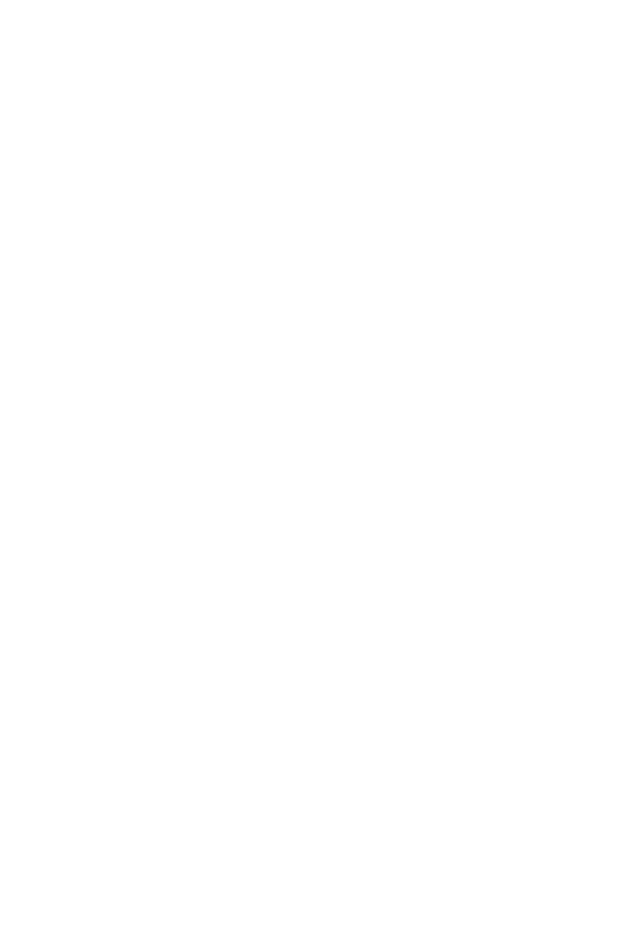
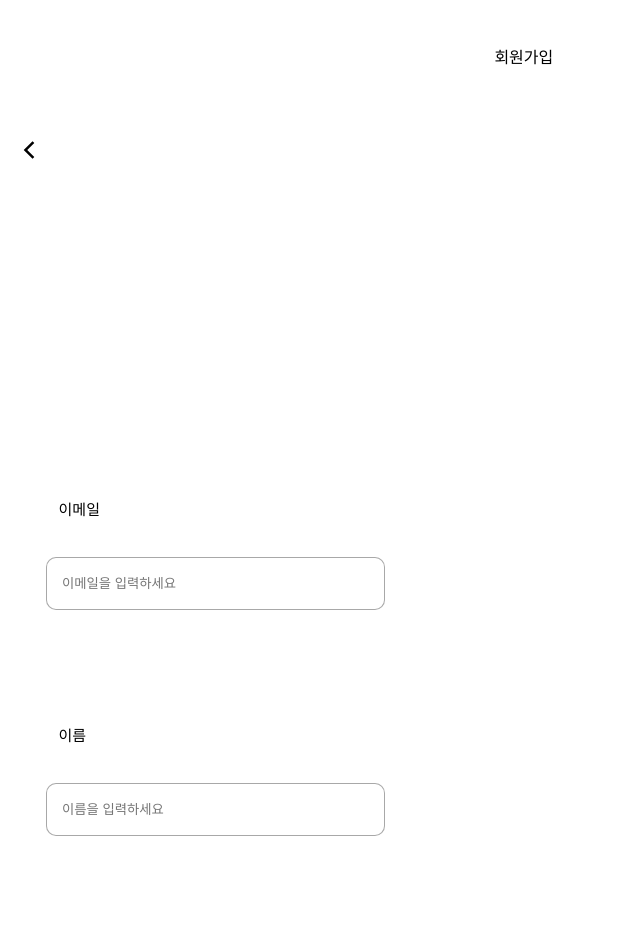
Before and after one commit to fire-irror/collaboo-client, a React (Create React App) app: page /signup in a window 1280 px wide. Before the commit this address had no page. Shown: the top 951 px of the page, without its empty margins (0-640 px from the left). Before the commit the page ends 800 px from the top, so only its background shows below. Built offline with nearby package versions, Linux system fonts and the light colour scheme.

Commit message:
feat: 회원가입 화면

```diff
--- a/package.json
+++ b/package.json
@@ -8,6 +8,7 @@
     "@testing-library/user-event": "^13.5.0",
     "react": "^18.2.0",
     "react-dom": "^18.2.0",
+    "react-icons": "^5.0.1",
     "react-router-dom": "^6.22.3",
     "react-scripts": "5.0.1",
     "web-vitals": "^2.1.4"
--- a/src/App.js
+++ b/src/App.js
@@ -1,6 +1,7 @@
 import { BrowserRouter as Router, Route, Routes} from 'react-router-dom';
 import Signinup from './Signinup/Signinup'
 import Login from './Login/Login';
+import SignUp from './SignUp/SignUp';
 
   function App() {
   return (
@@ -8,6 +9,7 @@
       <Routes>
         <Route path='/' element={<Signinup/>} />
         <Route path='/login' element={<Login/>} />
+        <Route path='/signup' element={<SignUp/>} />
       </Routes>
     </Router>
   );
--- a/src/Login/Login.css
+++ b/src/Login/Login.css
@@ -42,3 +42,8 @@
   font-size: 13px;
   margin-left: 68%;
 }
+input:focus{
+  border-color: #4198FF;
+  outline: none;
+  border-width: 2px;
+}
--- /dev/null
+++ b/src/SignUp/SignUp.css
@@ -0,0 +1,53 @@
+
+
+.backBtn{
+  border: none;
+  margin-top: 10%;
+  background-color: #fff;
+}
+
+.title{
+  position: absolute;
+  top: 3.5%;
+  margin-left: 38%;
+  font-size: 16px;
+}
+.wrapInputContent{
+  margin-top: 20%;
+}
+
+.emailP,
+.nameP,
+.passP,
+.passCheckP{
+  margin-bottom: 0;
+  margin-left: 4%;
+  margin-top: 6%;
+  font-size: 15px;
+}
+
+.emailInput,
+.nameInput,
+.passInput,
+.passCheckInput
+{
+  margin-top: 3%;
+}
+
+.SignUp_Btn{
+  border: none;
+  background-color: #4198FF;
+  color: #fff;
+  width: 340px;
+  height: 45px;
+  border-radius: 7px;
+  margin-left:3%;
+  margin-top: 15%;
+}
+.errorText{
+  margin-top: 0;
+  margin-left: 5%;
+  font-size: 13px;
+  font-weight: 600;
+  color: rgb(255, 98, 98);
+}
--- /dev/null
+++ b/src/SignUp/SignUp.jsx
@@ -0,0 +1,69 @@
+import React, { useState } from "react";
+import '../SignUp/SignUp.css'
+import { CgChevronLeft } from "react-icons/cg";
+import { useNavigate } from "react-router-dom";
+
+function CustomIcon({ size }) {
+  return <CgChevronLeft size={size} />;
+}
+
+export default function SignUp() {
+  const navigate = useNavigate();
+  const [password, setPassword] = useState("");
+  const [confirmPassword, setConfirmPassword] = useState("");
+  const [passwordMatchError, setPasswordMatchError] = useState(false);
+
+  const hadleSignUpClick = () => {
+    if (password !== confirmPassword) {
+      setPasswordMatchError(true);
+    } else {
+      setPasswordMatchError(false);
+      // Do sign up logic here
+      alert("회원가입이 완료되었습니다.");
+    }
+  }
+
+  return (
+    <div>
+      <button onClick={() => navigate(-1)} className="backBtn"><CustomIcon size={30} /></button>
+      <p className="title">회원가입</p>
+      <div className="InputWrap">
+        <div className="wrapInputContent">
+          <p className="emailP">이메일</p>
+          <input
+            className="emailInput"
+            placeholder="이메일을 입력하세요"
+          />
+
+          <p className="nameP">이름</p>
+          <input
+            className="nameInput"
+            placeholder="이름을 입력하세요"
+          />
+
+          <p className="passP">비밀번호</p>
+          <input
+            className="passInput"
+            type="password"
+            placeholder="비밀번호를 입력하세요"
+            value={password}
+            onChange={(e) => setPassword(e.target.value)}
+          />
+
+          <p className="passCheckP">비밀번호 확인</p>
+          <input
+            className="passCheckInput"
+            type="password"
+            placeholder="비밀번호를 다시 입력하세요"
+            value={confirmPassword}
+            onChange={(e) => setConfirmPassword(e.target.value)}
+          />
+          {passwordMatchError && <p className="errorText">비밀번호가 일치하지 않습니다.</p>}
+          <div className="WrapSignUpBtn">
+            <button className="SignUp_Btn" onClick={hadleSignUpClick}>확인</button>
+          </div>
+        </div>
+      </div>
+    </div>
+  );
+}
--- a/src/Signinup/Signinup.css
+++ b/src/Signinup/Signinup.css
@@ -1,3 +1,7 @@
+*{
+  overflow: hidden;
+}
+
 .logo_img{
   padding: 19%;
   margin-top: 40%;
--- a/src/Signinup/Signinup.jsx
+++ b/src/Signinup/Signinup.jsx
@@ -12,7 +12,7 @@
   }
 
   const handleSignUpClick = () =>{
-    navigate('/');
+    navigate('/signup');
   }
 
   return(
```
Also changed, not shown: 1 other file (tests, documents, lock files or other folders).
